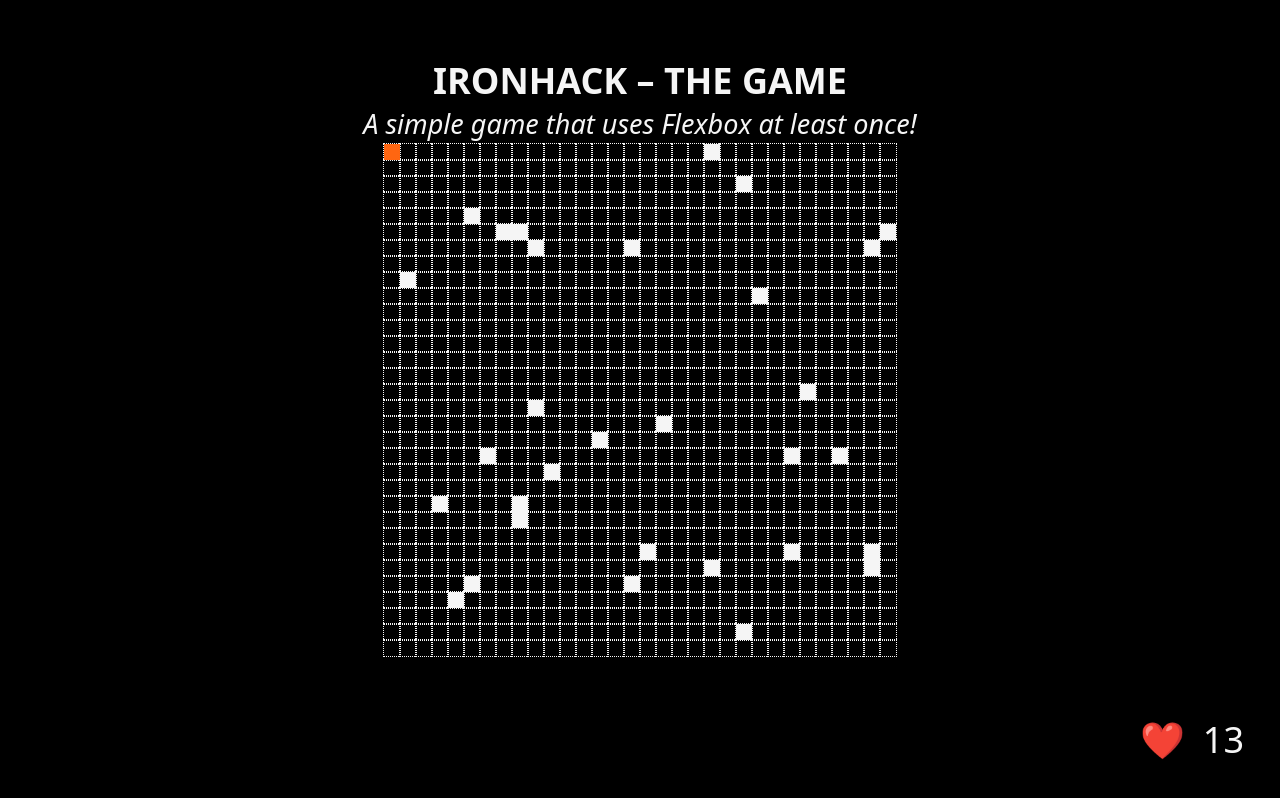
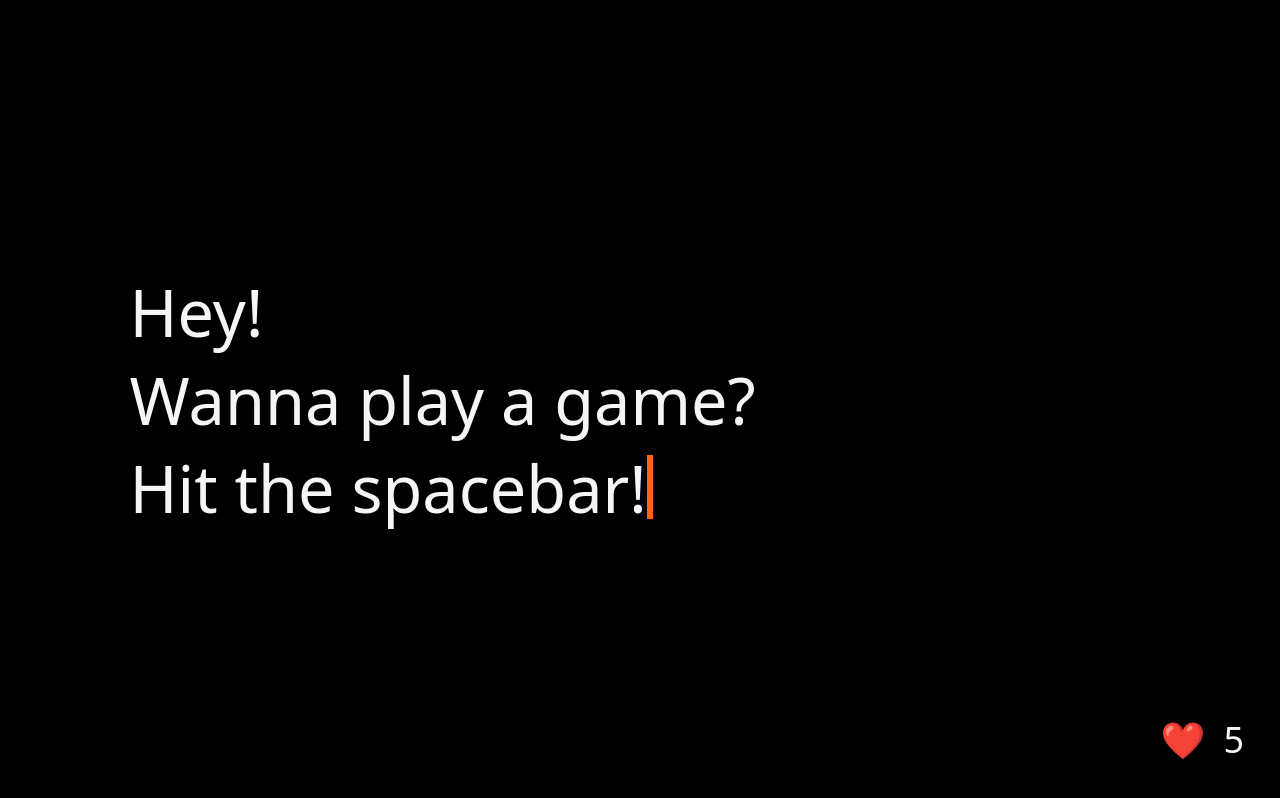
Before and after one commit to PDXIII/ih-the-game, a plain HTML site: page index.html in a window 1280 px wide. Drawn offline with Linux system fonts and the light colour scheme.

Commit message:
Changes to be committed: modified:   css/styles.css - added some animations - added basic visual styling
modified:   index.html
- used for prototyping
- cleand up afterwards

modified:   js/modules/Game.js
- decoupled guiContol from gameControl with extra eventListener

modified:   js/modules/Map.js
- removed console.logs

new file:   js/modules/Narrator.js
- new class Narrator welcomes the Player

modified:   js/modules/Player.js
- player can now die and changes appearance

new file:   js/modules/StatsDisplay.js
- new class StatsDisplay shows the score

```diff
--- a/css/styles.css
+++ b/css/styles.css
@@ -61,9 +61,10 @@
 }
 
 #app {
-  position: fixed;
+  position: relative;
   display: flex;
-  justify-content: center;
+  justify-content: space-evenly;
+  align-items: center;
   top: 0;
   left: 0;
   width: 100vw;
@@ -93,14 +94,15 @@
   background-color: var(--dark);
 }
 
+.dead:after {
+  content: "💀";
+  font-size: 0.7em;
+  position: absolute;
+  top: 0.05em;
+  left: 0.1em;
+}
 .obstacle {
   background-color: var(--light);
-}
-
-@media (width < 480px) {
-  .map {
-    transform: scale(0.8);
-  }
 }
 
 .score-display {
@@ -116,3 +118,73 @@
   margin: 0 1em 0 0.5em;
   font-variant: tabular-nums;
 }
+
+/* .scale-down {
+  transform: scale(0);
+} */
+
+.narrator.scale-up {
+  /* transform: scale(3); */
+}
+
+.narrator {
+  position: absolute;
+  display: flex;
+  width: 30%;
+  height: 100%;
+  font-size: 1em;
+  flex-direction: column;
+  justify-content: center;
+  top: 0;
+  left: 0;
+  transition: all 0.3s ease-in-out;
+}
+
+.narrator.scale-up {
+  animation: narrator-scale 0.7s;
+  animation-direction: alternate;
+  width: 100%;
+  height: 100%;
+  font-size: 3.6em;
+}
+
+.map {
+  opacity: 1;
+  transition: all 0.3s ease-in-out;
+  /* transition: opacity 0.2s ease-in-out; */
+}
+
+.map.scale-down {
+  transform: scale(0);
+  /* opacity: 0; */
+}
+
+.message-container {
+  padding: 2em;
+}
+
+.cursor {
+  display: inline-block;
+  position: relative;
+  top: 0.1em;
+  margin-top: -0.1em;
+  width: 0.1em;
+  height: 1em;
+  background-color: var(--highlight);
+  animation: cursor-blink 0.5s infinite;
+  animation-direction: alternate;
+}
+@keyframes cursor-blink {
+  from {
+    opacity: 1;
+  }
+  20% {
+    opacity: 1;
+  }
+  95% {
+    opacity: 0;
+  }
+  to {
+    opacity: 0;
+  }
+}
--- a/index.html
+++ b/index.html
@@ -4,14 +4,10 @@
     <meta http-equiv="X-UA-Compatible" content="IE=edge" />
     <meta name="viewport" content="width=device-width, initial-scale=1.0" />
     <link rel="stylesheet" href="./css/styles.css" />
-    <title>Document</title>
+    <title>Autsch’n – the game</title>
   </head>
   <body>
-    <h1>IRONHACK – THE GAME</h1>
-    <h2>A simple game that uses Flexbox at least once!</h2>
     <div id="app"></div>
-    <!-- <script type="module" src="/js/app.js"></script> -->
     <script type="module" src="./js/app.js"></script>
-    <!-- <script type="module" src="./js/modules/Player.js"></script> -->
   </body>
 </html>
--- a/js/modules/Game.js
+++ b/js/modules/Game.js
@@ -1,17 +1,21 @@
 import Player from "./Player.js";
 import Obstacle from "./Obstacle.js";
+import Narrator from "./Narrator.js";
 import Map from "./Map.js";
+import StatsDisplay from "./StatsDisplay.js";
 
 export default class Game {
   constructor() {
     this.gameController = this.initGameController();
-    this.mapSize = 32;
+    this.guiController = this.initGuiController();
+    this.mapSize = 16;
     this.dimension = 16;
     this.htmlElement = document.getElementById("app");
     this.map = this.initMap();
     this.obstacles = this.initObstacles();
     this.player = this.initPlayer();
     this.scoreDisplay = this.initScoreDisplay();
+    this.narrator = this.initNarrator();
   }
 
   detectCollision(location1, location2) {
@@ -20,24 +24,24 @@
 
   gameControlHandler(event) {
     switch (event.code) {
-      case "SPACE":
-        console.log("SPACEBAR");
-        break;
-
       case "ArrowUp":
         this.player.moveUp(this.mapSize);
+        this.updateWorld();
         break;
 
       case "ArrowLeft":
         this.player.moveLeft(this.mapSize);
+        this.updateWorld();
         break;
 
       case "ArrowDown":
         this.player.moveDown(this.mapSize);
+        this.updateWorld();
         break;
 
       case "ArrowRight":
         this.player.moveRight(this.mapSize);
+        this.updateWorld();
         break;
 
       case "KeyS":
@@ -45,10 +49,25 @@
         break;
 
       default:
+    }
+  }
+
+  guiControlHandler(event) {
+    console.log("gui event");
+
+    switch (event.code) {
+      case "Space":
+        event.preventDefault();
+        this.toggleNarrator();
+        break;
+      default:
         console.log("event key: ", event.code);
     }
+  }
 
-    this.updateWorld();
+  toggleNarrator() {
+    document.querySelector(".narrator").classList.toggle("scale-up");
+    this.map.htmlElement.classList.toggle("scale-down");
   }
 
   updateWorld() {
@@ -69,8 +88,16 @@
   }
 
   initGameController() {
+    console.log("added game listener");
     return document.addEventListener("keyup", (event) => {
       this.gameControlHandler(event);
+    });
+  }
+
+  initGuiController() {
+    console.log("added gui listener");
+    return document.addEventListener("keyup", (event) => {
+      this.guiControlHandler(event);
     });
   }
 
@@ -89,15 +116,13 @@
       this.map.htmlElement.append(obstacle.htmlElement);
       arr.push(obstacle);
     }
-    console.log("obstacles", arr);
     return arr;
   }
 
   initPlayer() {
-    // const playerName = prompt('Give your player a name:');
     const player = new Player("Billy Bob", this.dimension);
     this.map.htmlElement.append(player.htmlElement);
-    console.log("player born");
+    // console.log("player born");
     return player;
   }
 
@@ -105,6 +130,10 @@
     const map = new Map(this.mapSize, this.dimension);
     this.htmlElement.append(map.htmlElement);
     return map;
+  }
+
+  initNarrator() {
+    return new Narrator();
   }
 
   initScoreDisplay() {
@@ -119,43 +148,3 @@
     console.log("obstacles: ", this.obstacles);
   }
 }
-
-class StatsDisplay {
-  constructor(lifeScore) {
-    this.lifeScore = lifeScore;
-    this.htmlElement = this.initHtmlElement();
-    this.lifeScoreDisplay = this.initLifeScoreDisplay();
-  }
-
-  initHtmlElement() {
-    const display = document.createElement("div");
-    display.classList.add("score-display");
-    display.innerHTML = `❤️`;
-
-    const app = document.getElementById("app");
-    app.append(display);
-
-    console.log("display created");
-    console.log(app);
-    return display;
-  }
-
-  initLifeScoreDisplay() {
-    const display = document.createElement("span");
-    display.classList.add("life-score");
-    display.innerHTML = this.lifeScore;
-    this.htmlElement.append(display);
-    console.log("display created");
-    console.log(this.htmlElement);
-    return display;
-  }
-
-  update(num) {
-    this.lifeScore = num;
-    this.render();
-  }
-  render() {
-    this.lifeScoreDisplay.innerHTML =
-      this.lifeScore > 0 ? this.lifeScore : "☠️";
-  }
-}
--- a/js/modules/Map.js
+++ b/js/modules/Map.js
@@ -9,13 +9,13 @@
   initHtmlElement() {
     const div = document.createElement("div");
     div.classList.add("map");
+    div.classList.add("scale-down");
     div.style.width = this.mapSize * this.dimension;
     div.style.height = this.mapSize * this.dimension;
     return div;
   }
 
   initFields() {
-    console.log(this.htmlElement, "boom");
     const fields = [];
     for (let i = 0; i < this.mapSize; i++) {
       for (let j = 0; j < this.mapSize; j++) {
--- /dev/null
+++ b/js/modules/Narrator.js
@@ -0,0 +1,26 @@
+export default class Narrator {
+  constructor() {
+    this.htmlElement = this.initHtmlElement();
+  }
+
+  initHtmlElement() {
+    const narrator = document.createElement("div");
+    narrator.classList.add("narrator");
+    narrator.classList.add("scale-up");
+    document.getElementById("app").append(narrator);
+    const messageContainer = document.createElement("div");
+    messageContainer.classList.add("message-container");
+    narrator.append(messageContainer);
+    const message = document.createElement("span");
+    message.classList.add("message");
+    messageContainer.append(message);
+    const cursor = document.createElement("span");
+    cursor.classList.add("cursor");
+    messageContainer.append(cursor);
+    message.innerText = `Hey!
+    Wanna play a game?
+    Hit the spacebar!`;
+
+    return narrator;
+  }
+}
--- a/js/modules/Player.js
+++ b/js/modules/Player.js
@@ -1,7 +1,7 @@
 export default class Player {
   constructor(name, dimension) {
     this.dimension = dimension;
-    this.lifeScore = 13;
+    this.lifeScore = 5;
     this.name = name;
     this.location = {
       x: 0,
--- /dev/null
+++ b/js/modules/StatsDisplay.js
@@ -0,0 +1,36 @@
+export default class StatsDisplay {
+  constructor(lifeScore) {
+    this.lifeScore = lifeScore;
+    this.htmlElement = this.initHtmlElement();
+    this.lifeScoreDisplay = this.initLifeScoreDisplay();
+  }
+
+  initHtmlElement() {
+    const display = document.createElement("div");
+    display.classList.add("score-display");
+    // display.classList.add("scale-down");
+    display.innerHTML = `❤️`;
+
+    const app = document.getElementById("app");
+    app.append(display);
+
+    return display;
+  }
+
+  initLifeScoreDisplay() {
+    const display = document.createElement("span");
+    display.classList.add("life-score");
+    display.innerHTML = this.lifeScore;
+    this.htmlElement.append(display);
+    return display;
+  }
+
+  update(num) {
+    this.lifeScore = num;
+    this.render();
+  }
+  render() {
+    this.lifeScoreDisplay.innerHTML =
+      this.lifeScore > 0 ? this.lifeScore : "☠️";
+  }
+}
```
